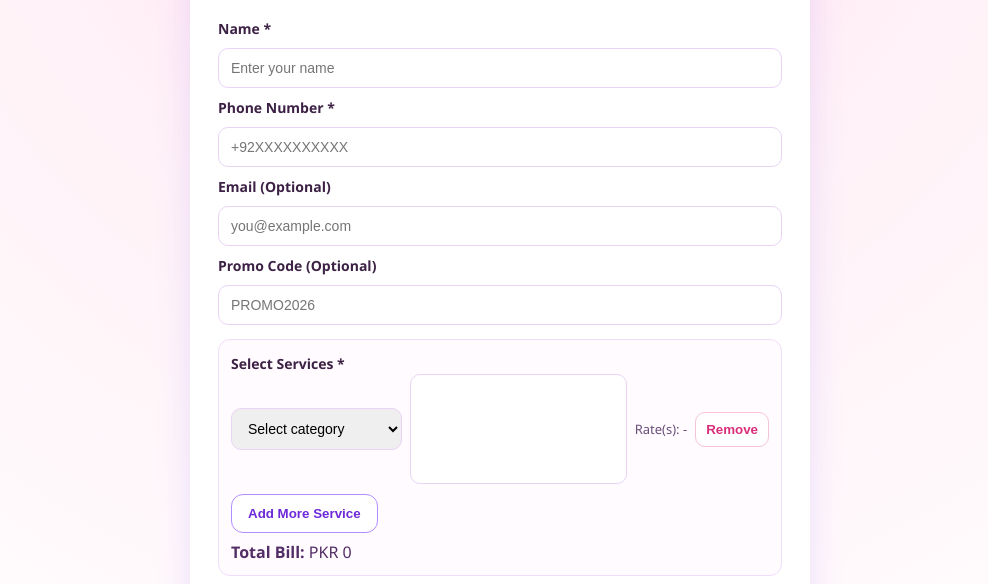
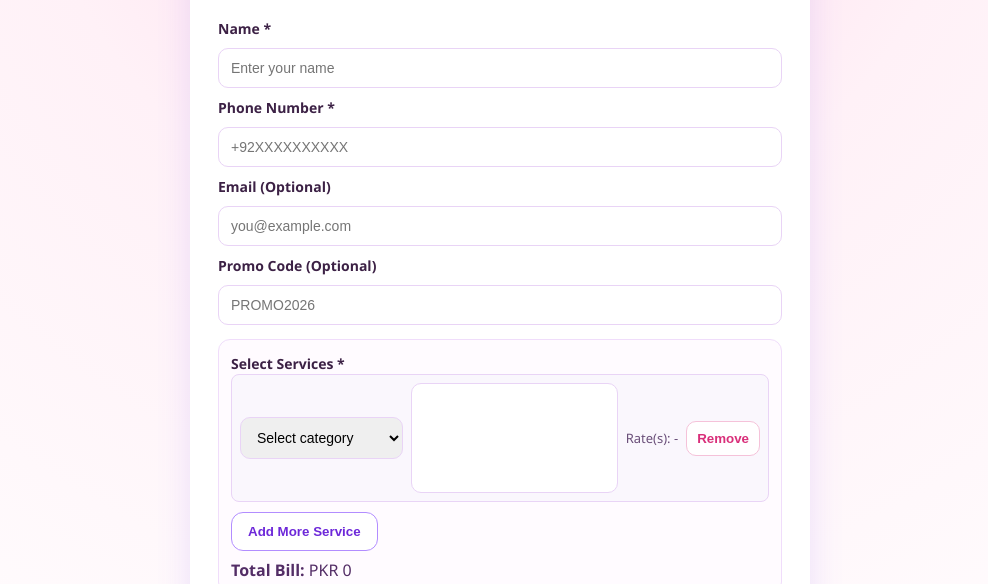
Before and after one commit to mrhamad-codex/libraz-salon, a plain HTML site: page frontend/index.html in a window 1280 px wide. Shown: the part 224-808 px from the top of the page, without its empty margins (140-1128 px from the left). Drawn offline with Linux system fonts and the light colour scheme.

Commit message:
Improve styling for service rows

```diff
--- a/frontend/style.css
+++ b/frontend/style.css
@@ -89,6 +89,10 @@ h1 {
   grid-template-columns: 1.1fr 1.4fr auto auto;
   gap: 8px;
   align-items: center;
+  border: 1px solid #e9d4f6;
+  border-radius: 8px;
+  padding: 8px;
+  background: #faf7fd;
 }
 
 .service-rate-box {
```
